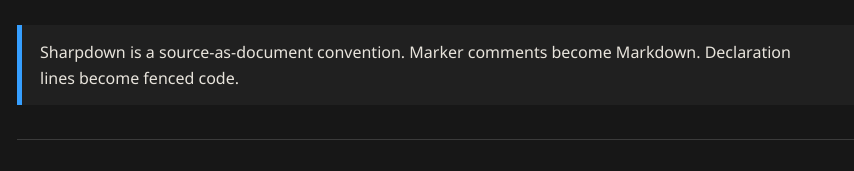
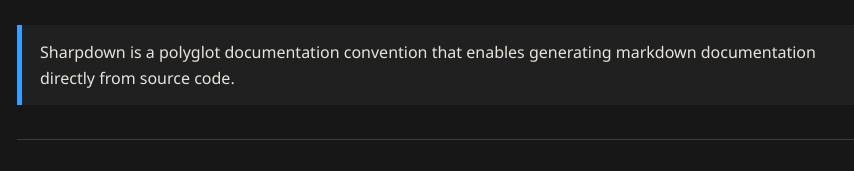
Before and after one commit to andmigque/andmigque.github.io, a plain HTML site: page docs/skills/sharpdown.html in a window 1280 px wide. Shown: the part 199-370 px from the top of the page, 33-887 px from the left. Drawn offline with Linux system fonts and the light colour scheme; a script that the page names is missing.

Commit message:
# Update sharpdown skill language

```diff
--- a/docs/skills/sharpdown.html
+++ b/docs/skills/sharpdown.html
@@ -588,9 +588,7 @@
   </script>
 <h1 style="color: #DCA657;">🎆 Sharpdown</h1>
 <blockquote>
-<p>Sharpdown is a source-as-document convention.
-Marker comments become Markdown.
-Declaration lines become fenced code.</p>
+<p>Sharpdown is a polyglot documentation convention that enables generating markdown documentation directly from source code.</p>
 </blockquote>
 <hr>
 <table>
```
